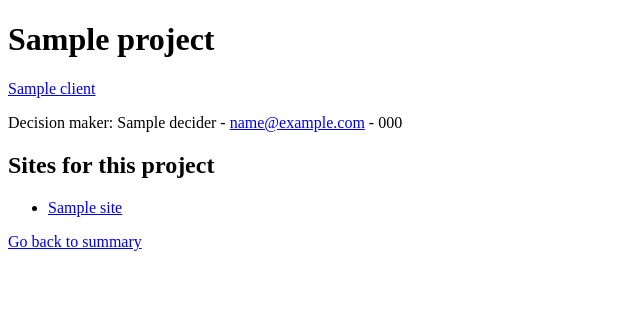
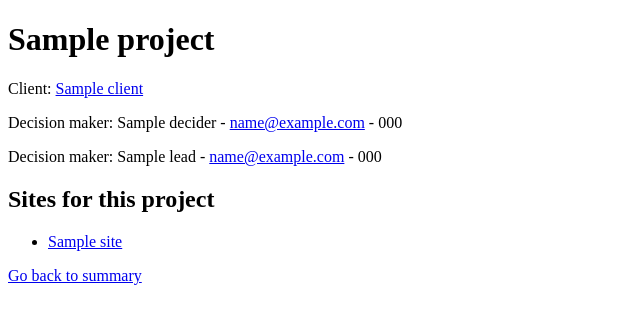
Before and after one commit to bennett39/garner-eng, a Django app: template garnereng/sitereport/templates/sitereport/project.html in a window 1280 px wide. Shown: the top 324 px of the page, without its empty margins (0-640 px from the left). Run offline with Django 3.2, Linux system fonts and the light colour scheme; the template is opened without the code that fills it: most values are stand-ins (such as "Sample title", 1, 10 or a date in 2020).

Commit message:
Add code comments

```diff
--- a/garnereng/app.yaml
+++ b/garnereng/app.yaml
@@ -7,15 +7,11 @@ handlers:
 - url: /static
   static_dir: static/
 
-# This handler routes all requests not caught above to your main app.
+# This handler routes all requests not caught above to the main app.
 # It is required when static routes are defined, but can be omitted
 # (along with the entire handlers section) when there are no static
 # files defined.
 - url: /.*
   script: auto
 
-# Manually configure app to run with only 1 VM to help debug 502 bad
-# gateway error
-# manual_scaling:
-   # instances: 1
 # [END django_app]
--- a/garnereng/garnereng/urls.py
+++ b/garnereng/garnereng/urls.py
@@ -19,5 +19,7 @@ from django.urls import include, path
 
 urlpatterns = [
     path('admin/', admin.site.urls),
-    path('sitereport/', include('sitereport.urls')),
+    # Change the below path to remove sitereport as the default app when
+    # visiting the site
+    path('', include('sitereport.urls')),
 ]
--- a/garnereng/main.py
+++ b/garnereng/main.py
@@ -2,10 +2,9 @@ from garnereng.wsgi import application
 
 # App Engine by default looks for a main.py file at the root of the app
 # directory with a WSGI-compatible object called app.
-# This file imports the WSGI-compatible object of your Django app,
+# This file imports the WSGI-compatible object of the Django app,
 # application from mysite/wsgi.py and renames it app so it is
-# discoverable by
-# App Engine without additional configuration.
+# discoverable by App Engine without additional configuration.
 # Alternatively, you can add a custom entrypoint field in your app.yaml:
 # entrypoint: gunicorn -b :$PORT mysite.wsgi
 app = application
--- a/garnereng/sitereport/admin.py
+++ b/garnereng/sitereport/admin.py
@@ -1,3 +1,8 @@
+"""
+Register models with Django admin. More info:
+https://docs.djangoproject.com/en/2.1/ref/contrib/admin
+"""
+
 from django.contrib import admin
 
 from .models import (UsState, Client, Person, Project, Site, Contractor,
--- a/garnereng/sitereport/templates/sitereport/project.html
+++ b/garnereng/sitereport/templates/sitereport/project.html
@@ -6,18 +6,53 @@
 
 {% block body %}
     <h1>{{ project.name }}</h1>
-    <p><a href="{% url 'client' client.id %}">{{ client }}</a></p>
-        <p>Decision maker: {{ client.decider }} - <a href="mailto:{{ client.decider.email }}">
-            {{ client.decider.email }}</a> - {{ client.decider.phone }}</p>
+        <!--Add clickable client name, links to client.html and passes
+            along the client id-->
+        <p>Client: <a href="{% url 'client' client.id %}">{{ client }}</a></p>
+
+        <!--Add project decision maker info, if exists.
+            If None or null, don't display-->
+        {% if client.decider %}
+        <p>Decision maker: {{ client.decider }}
+        {% if client.decider.email %}
+            - <a href="mailto:{{ client.decider.email }}">
+            {{ client.decider.email }}</a>
+        {% endif %}
+        {% if client.decider.phone %}
+             - {{ client.decider.phone }}
+        {% endif %}
+        </p>
+        {% endif %}
+
+        <!--Add project lead info, if exists -->
+        {% if client.lead %}
+        <p>Decision maker: {{ client.lead }}
+        {% if client.lead.email %}
+            - <a href="mailto:{{ client.lead.email }}">
+            {{ client.lead.email }}</a>
+        {% endif %}
+        {% if client.lead.phone %}
+             - {{ client.lead.phone }}
+        {% endif %}
+        </p>
+        {% endif %}
+
     <h2>Sites for this project</h2>
         <ul>
+            <!--Show project sites, if they exist-->
             {% if sites %}
                 {% for site in sites %}
                 <li><a href="{% url 'site' site.id %}">{{ site }}</a></li>
                 {% endfor %}
+
+            <!--If no sites exist (sites = None or null) in database
+                for this project, show default text-->
             {% else %}
                 <li>No sites yet</li>
             {% endif %}
         </ul>
+
+    <!--Return user to index of sitereport, currently (11/16/18) the
+        home page of the entire garnereng site -->
     <p><a href="{% url 'index' %}">Go back to summary</a></p>
 {% endblock %}
```
Also changed, not shown: garnereng/sitereport/models.py (+66 -0 lines), garnereng/sitereport/views.py (+19 -0 lines), 1 other file.
